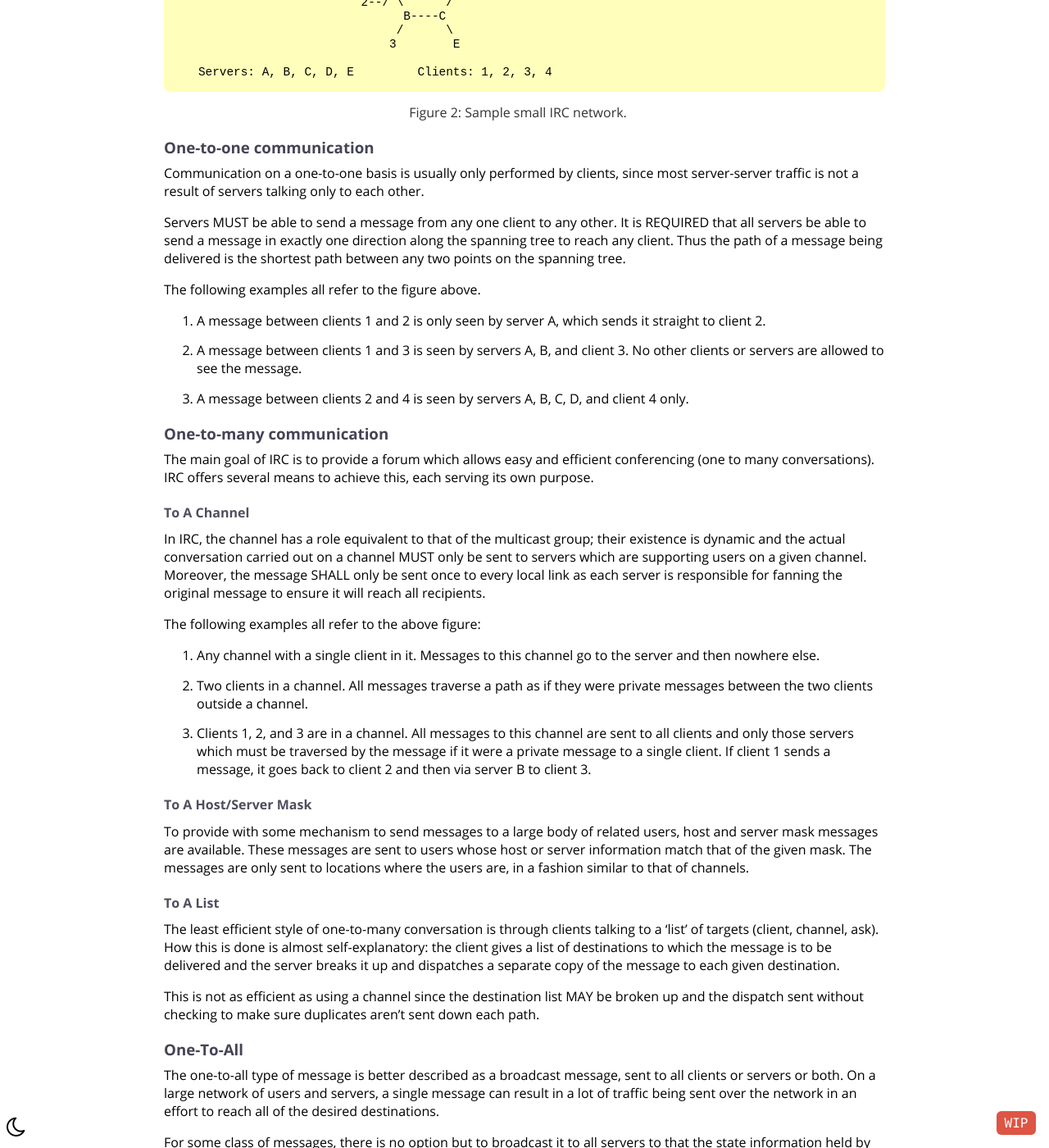
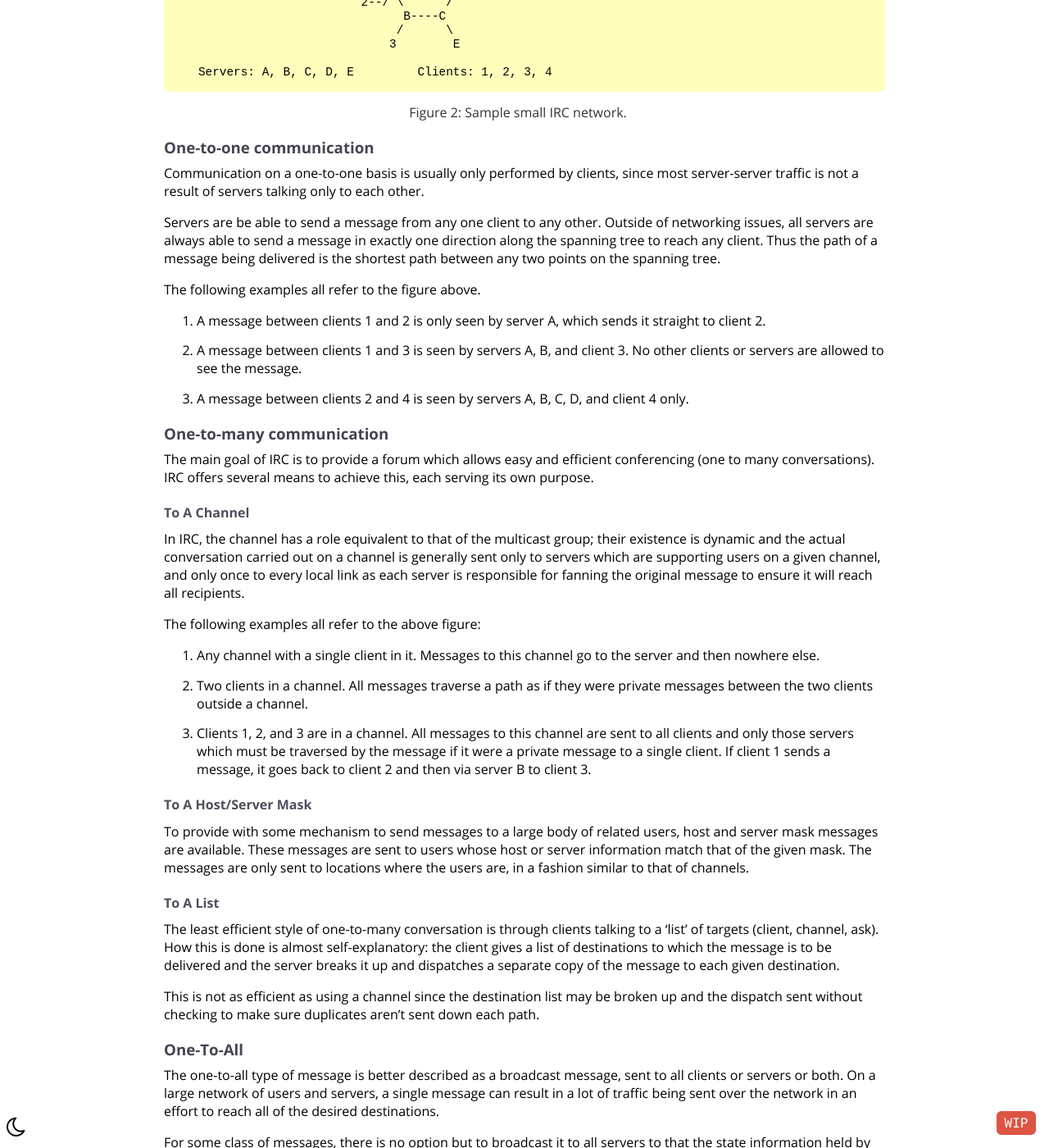
Before and after one commit to ircdocs/modern-irc, a Jekyll site: the page built from index.md, in a window 1280 px wide and 1400 px high, scrolled down 11345 px. Shown: the whole window at 82% size. Built offline with Jekyll 4.4.1, drawn with Linux system fonts in a browser that asks for light colours; the table of contents is made by our own code; some of the changed text lies outside the part shown.

Commit message:
Make the section describing spanning trees non-normative

```diff
--- a/_includes/concepts.md
+++ b/_includes/concepts.md
@@ -111,7 +111,7 @@ Specific prefixes and moderation levels are covered in the [Channel Membership P
 
 ## Communication Types
 
-This section describes how current implementations deliver different classes of messages.
+*This section describes how current implementations deliver different classes of messages and is not normative.*
 
 This section ONLY deals with the spanning-tree topology, shown in the figure below. This is because spanning-tree is the topology specified and used in all IRC software today. Other topologies are being experimented with, but are not yet used in production by networks.
 
@@ -130,7 +130,7 @@ This section ONLY deals with the spanning-tree topology, shown in the figure bel
 
 Communication on a one-to-one basis is usually only performed by clients, since most server-server traffic is not a result of servers talking only to each other.
 
-Servers MUST be able to send a message from any one client to any other. It is REQUIRED that all servers be able to send a message in exactly one direction along the spanning tree to reach any client. Thus the path of a message being delivered is the shortest path between any two points on the spanning tree.
+Servers are be able to send a message from any one client to any other. Outside of networking issues, all servers are always able to send a message in exactly one direction along the spanning tree to reach any client. Thus the path of a message being delivered is the shortest path between any two points on the spanning tree.
 
 The following examples all refer to the figure above.
 
@@ -146,7 +146,7 @@ The main goal of IRC is to provide a forum which allows easy and efficient confe
 
 #### To A Channel
 
-In IRC, the channel has a role equivalent to that of the multicast group; their existence is dynamic and the actual conversation carried out on a channel MUST only be sent to servers which are supporting users on a given channel. Moreover, the message SHALL only be sent once to every local link as each server is responsible for fanning the original message to ensure it will reach all recipients.
+In IRC, the channel has a role equivalent to that of the multicast group; their existence is dynamic and the actual conversation carried out on a channel is generally sent only to servers which are supporting users on a given channel, and only once to every local link as each server is responsible for fanning the original message to ensure it will reach all recipients.
 
 The following examples all refer to the above figure:
 
@@ -164,7 +164,7 @@ To provide with some mechanism to send messages to a large body of related users
 
 The least efficient style of one-to-many conversation is through clients talking to a 'list' of targets (client, channel, ask). How this is done is almost self-explanatory: the client gives a list of destinations to which the message is to be delivered and the server breaks it up and dispatches a separate copy of the message to each given destination.
 
-This is not as efficient as using a channel since the destination list MAY be broken up and the dispatch sent without checking to make sure duplicates aren't sent down each path.
+This is not as efficient as using a channel since the destination list may be broken up and the dispatch sent without checking to make sure duplicates aren't sent down each path.
 
 ### One-To-All
 
```
